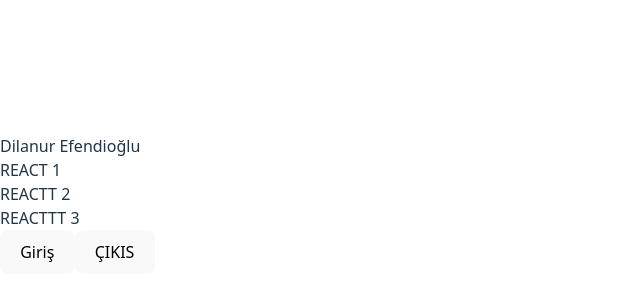
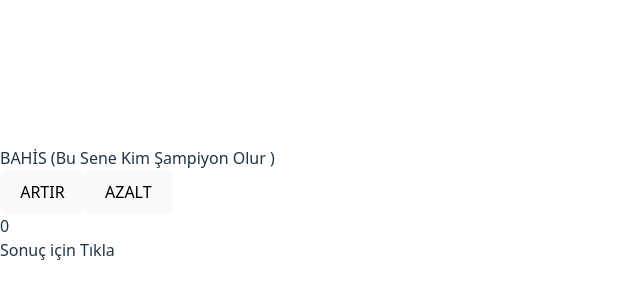
Before and after one commit to dilaefendioglu/dev-canvas, a React (Vite) app: page / in a window 1280 px wide. Shown: the part 196-496 px from the top of the page, without its empty margins (0-640 px from the left). Built offline with nearby package versions, Linux system fonts and the light colour scheme.

Commit message:
Added counter and dynamic text update using useState

```diff
--- a/src/App.jsx
+++ b/src/App.jsx
@@ -1,18 +1,24 @@
-import Button from "./components/Button";
-import Text from "./components/Text";
+import { useState } from "react";
 
 function App() {
-  const name = "Dilanur Efendioğlu";
+  // const [değişken, degiskeni setlemek istediğin fonksiyon] = useState()
+
+  const [count, setCount] = useState(0)
+  const [name, setName] = useState("Sonuç için Tıkla")
+  const title = "BAHİS (Bu Sene Kim Şampiyon Olur )"
+
+  const decrement = () => {
+    if(count <= 0) return //0 veya 0 dan kücükse bos dön
+    setCount(count - 1)
+  }
+
   return (
     <>
-      <div>
-        {name}
-      </div>
-      <Text number="1" name="REACT" />
-      <Text number="2" name="REACTT" />
-      <Text number="3" name="REACTTT" />
-      <Button name="Giriş" />
-      <Button name="ÇIKIS" />
+      <div>{title}</div>
+      <button onClick={() => setCount(count + 1)} >ARTIR</button>
+      <button onClick={decrement}>AZALT</button>
+      <div>{count}</div>
+      <div onClick={() => setName("FENERBAHÇE")}>{name}</div>
     </>
   )
 }
```
